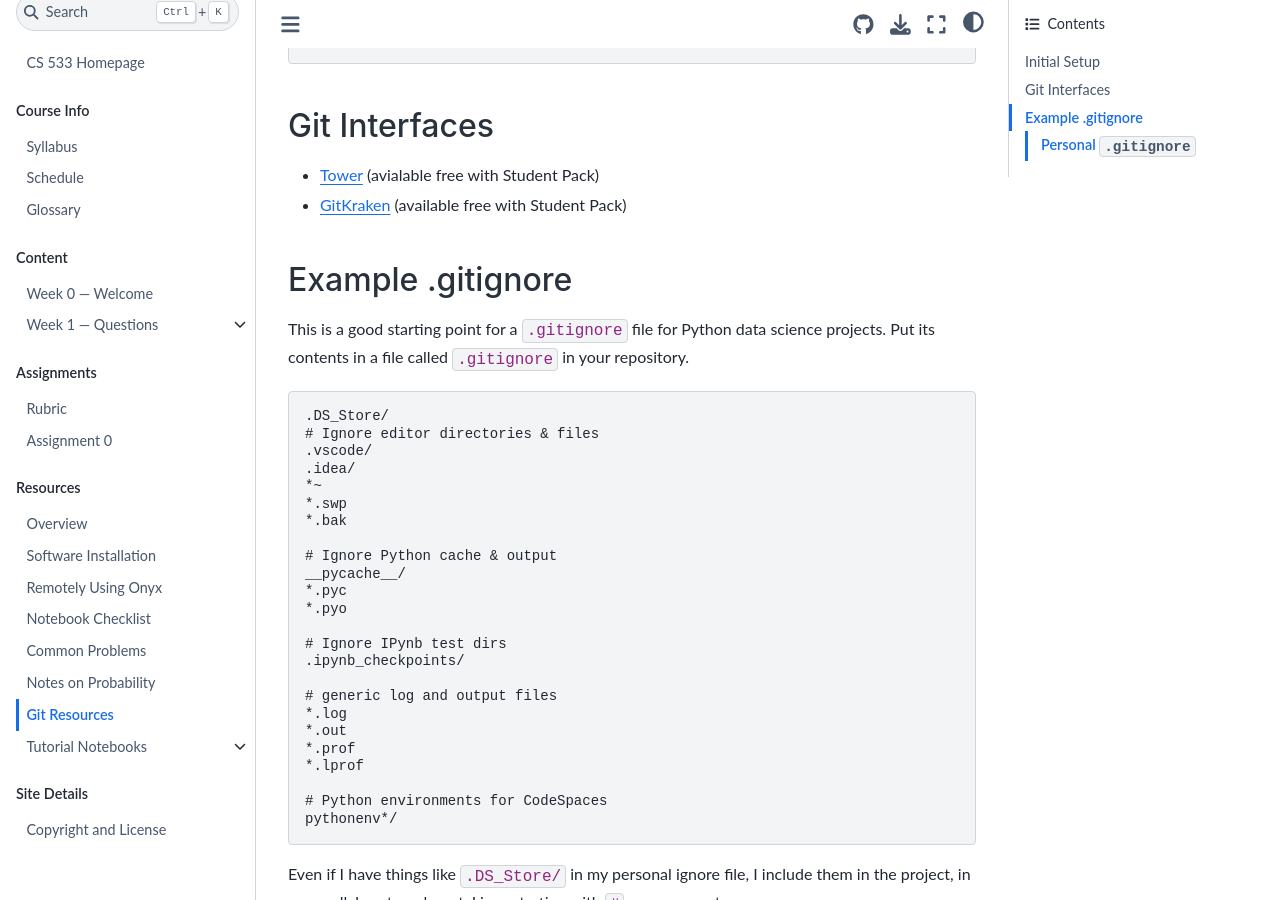
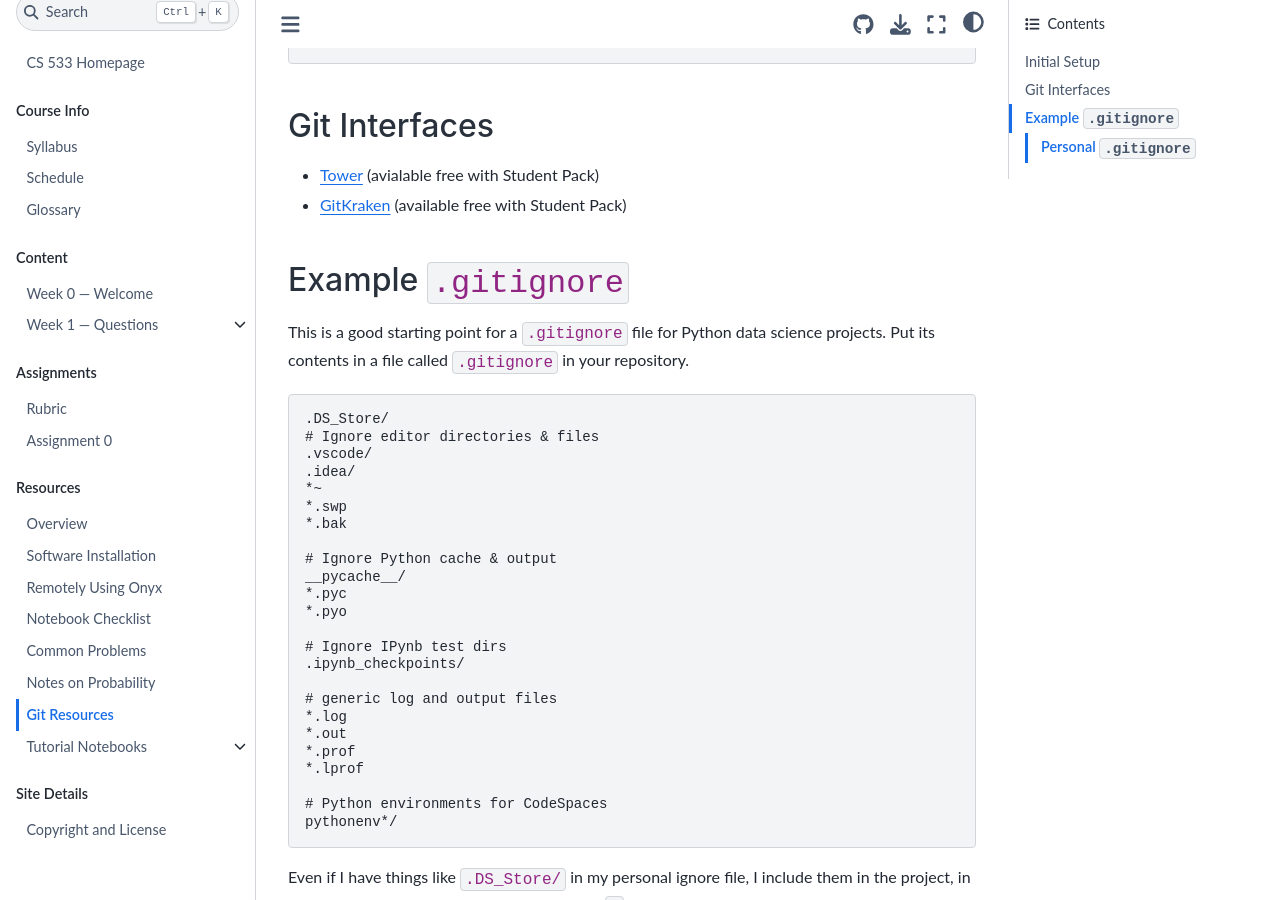
Before and after one commit to mdekstrand/cs533-web, a Jupyter Book: the page built from resources/git-resources.md, in a window 1280 px wide and 900 px high, scrolled down 335 px. Built offline with Jupyter Book 1.0.4 settings and Sphinx 7.4.7 and the Sphinx Book theme 1.1.4, drawn with Linux system fonts in a browser that asks for light colours; pages that are not in the unit, such as notebooks, are missing from menus; a style sheet for code colours, icons or effects is not loaded.

```diff
--- a/resources/git-resources.md
+++ b/resources/git-resources.md
@@ -14,7 +14,7 @@ If you have never used Git before, you need to configure your user identity.  Ru
 - [Tower](https://www.git-tower.com/) (avialable free with Student Pack)
 - [GitKraken](https://www.gitkraken.com/) (available free with Student Pack)
 
-## Example .gitignore
+## Example `.gitignore`
 
 This is a good starting point for a `.gitignore` file for Python data science projects.
 Put its contents in a file called `.gitignore` in your repository.
```
Also changed, not shown: resources/index.md (+1 -1 lines).
